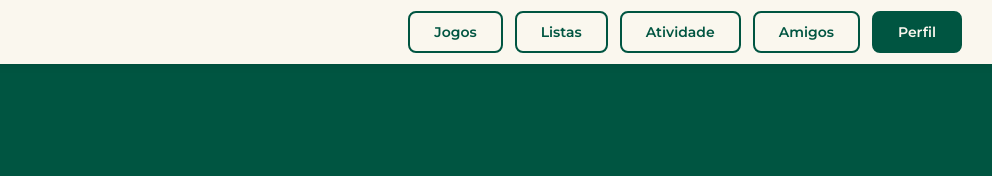
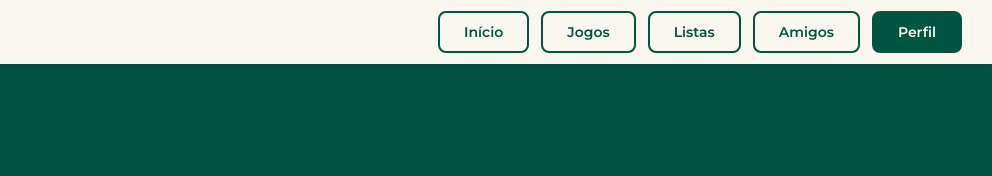
Before and after one commit to samucabsb/Checkpoint, a plain HTML site: page perfil.html in a window 1280 px wide. Shown: the full height of the page, 288-1280 px from the left. Drawn offline with Linux system fonts and the light colour scheme.

Commit message:
Update perfil.html

```diff
--- a/perfil.html
+++ b/perfil.html
@@ -16,9 +16,10 @@
       <span class="site-name">CHECKPOINT</span>
     </div>
     <nav class="nav-container">
+
+      <a href="inicio.html" class="nav-btn">Início</a>
       <a href="index.html" class="nav-btn">Jogos</a>
       <a href="listas.html" class="nav-btn">Listas</a>
-      <a href="atividade.html" class="nav-btn">Atividade</a>
       <a href="amigos.html" class="nav-btn">Amigos</a>
       <a href="perfil.html" class="nav-btn active">Perfil</a>
     </nav>
```
